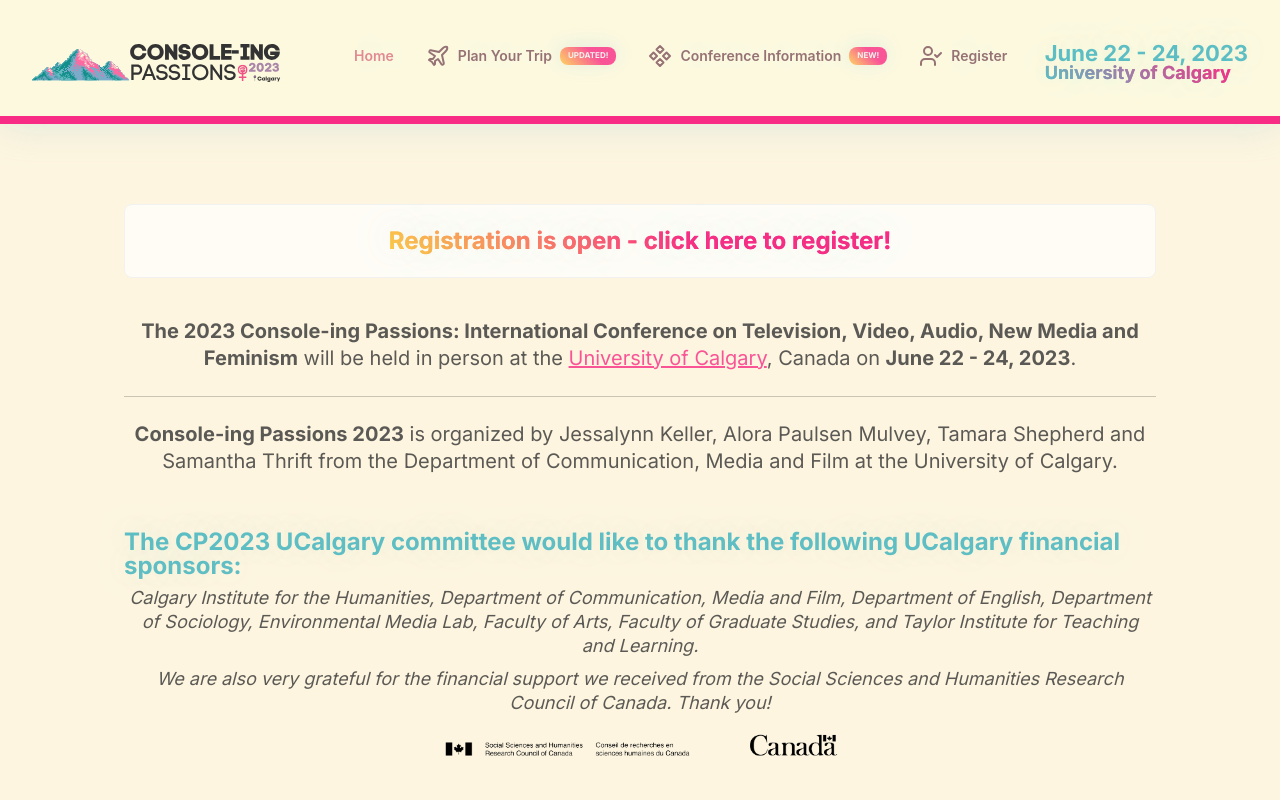
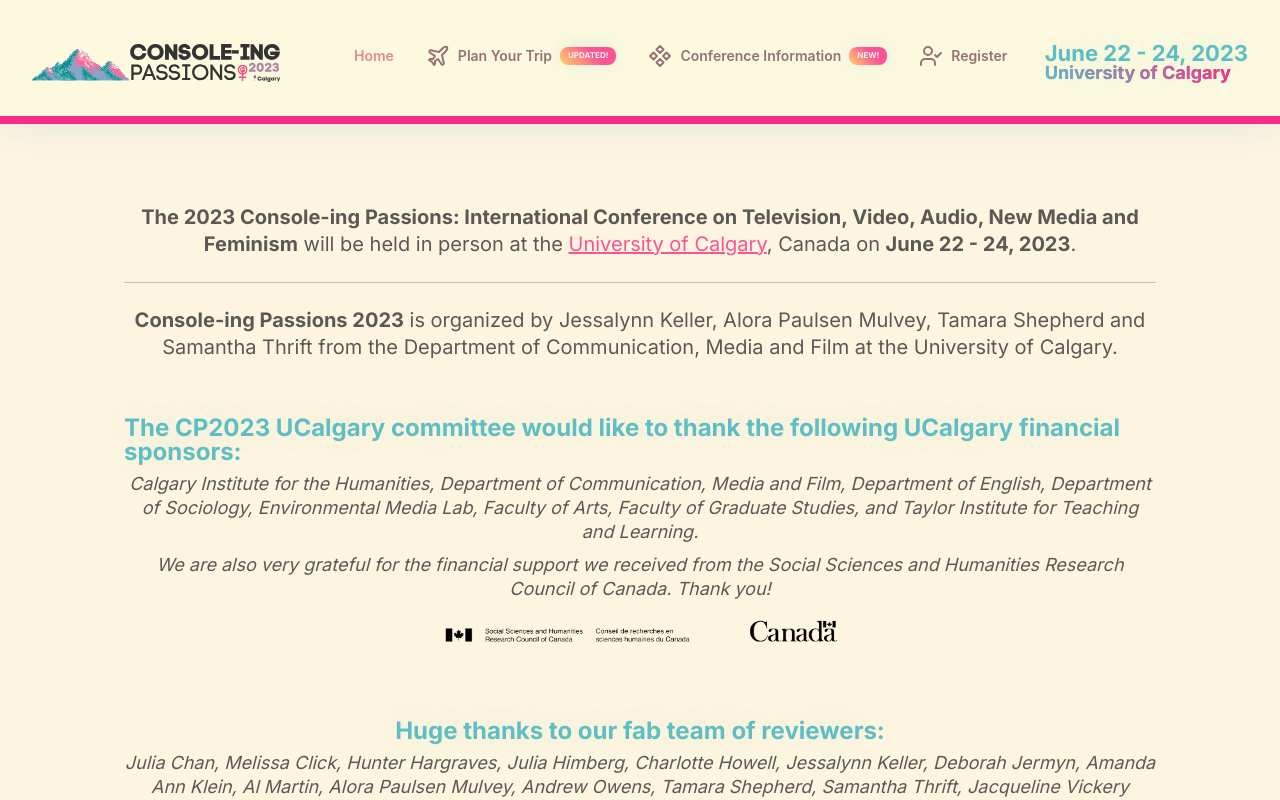
Before and after one commit to LMulvey/cp23, a Next.js app: page / in a window 1280 px wide. Shown: the top 800 px of the page. Built offline with nearby package versions, Linux system fonts and the light colour scheme; a web font is replaced by a local one.

Commit message:
fix: grid

```diff
--- a/src/pages/conference.tsx
+++ b/src/pages/conference.tsx
@@ -103,6 +103,7 @@
         <Link
           aria-label="Keynotes attending Console-ing Passions 2023"
           href="/keynotes"
+          passHref
         >
           <GridItem>
             <Star size={48} />
--- a/src/pages/index.tsx
+++ b/src/pages/index.tsx
@@ -1,5 +1,5 @@
 import { Layout } from '@/components/Layout';
-import { CommonGradient, Content, Heading } from '@/components/Typography';
+import { Content, Heading } from '@/components/Typography';
 import { styled } from '@/stitches';
 import {
   commonAnimationVariants,
@@ -42,29 +42,6 @@
       viewport={{ once: true }}
       whileInView="visible"
     >
-      <Heading
-        as={motion.a}
-        aria-label="Console-ing Passions 2023 Registration via CVent"
-        css={{
-          fontSize: '$24',
-          textDecoration: 'none',
-          marginBottom: '$32',
-          background: 'rgba(255, 255, 255, 0.7)',
-          border: '$sizes$1 solid $white',
-          padding: '$24',
-          borderRadius: '$8',
-          width: '100%',
-          textAlign: 'center',
-        }}
-        href="https://eur.cvent.me/mnQQa"
-        target="_blank"
-        rel="noopener noreferrer"
-        variants={commonAnimationVariants}
-      >
-        <CommonGradient>
-          Registration is open - click here to register!
-        </CommonGradient>
-      </Heading>
       <Content css={{ marginBottom: 0 }} variants={contentVariants}>
         <strong>
           The 2023 Console-ing Passions: International Conference on Television,
```
Also changed, not shown: src/pages/plan-your-trip/index.tsx (+5 -5 lines).
